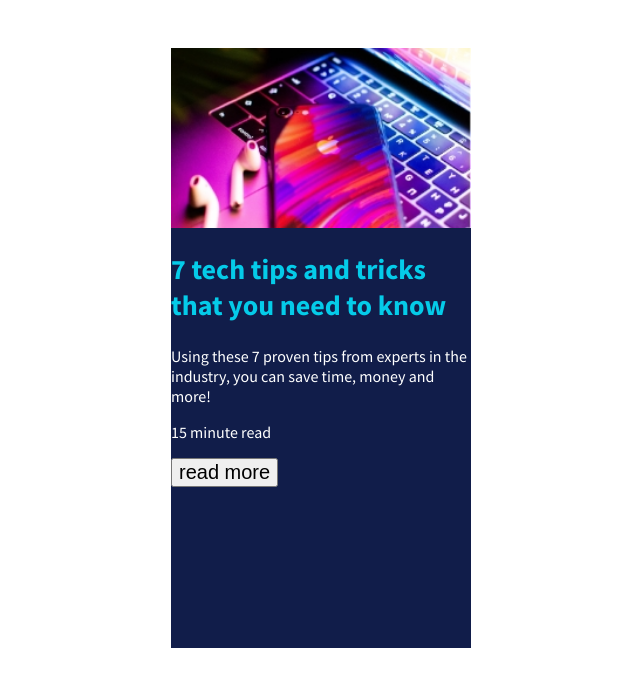
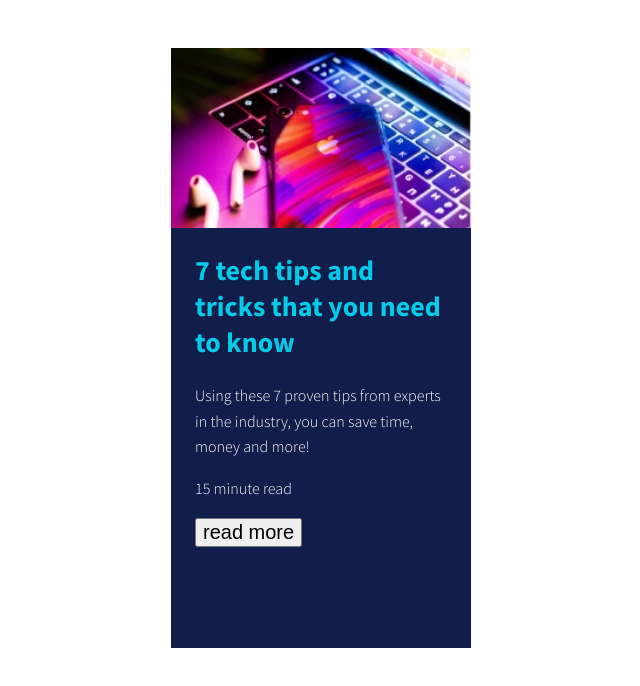
Before and after one commit to zowieerickson/card_component_zowie, a plain HTML site: page index.html in a window 1280 px wide. Shown: the whole page, without its empty margins (319-959 px from the left). Drawn offline with Linux system fonts and the light colour scheme; a web font is replaced by a local one.

Commit message:
added card padding, adjusted font weights and line height

```diff
--- a/index.css
+++ b/index.css
@@ -9,11 +9,15 @@ body {
     font-size: 16px;
     color: #fff;
     height: 100vh;
+    line-height: 1.6;
+    font-weight: 300;
 }
 
 h1, h2, h3, h4, h5, h6 {
     font-family: 'Blinker', 'Source Sans Pro', sans-serif;
     color: #05cbe9;
+    line-height: normal;
+    margin-top: 0;
 }
 
 h2 {
@@ -48,4 +52,5 @@ h2 {
     background: #111d4a;
     flex-grow: 1;
     height: 70%;
+    padding: 1.5em;
 }
```
